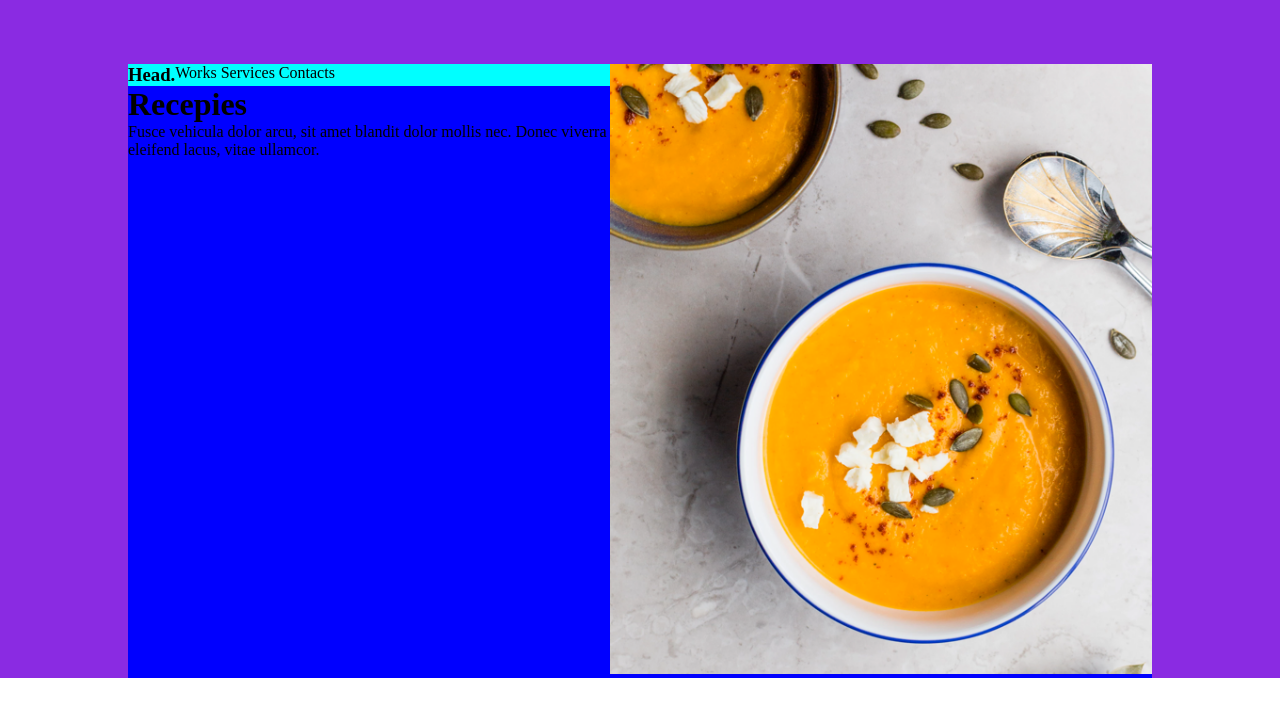
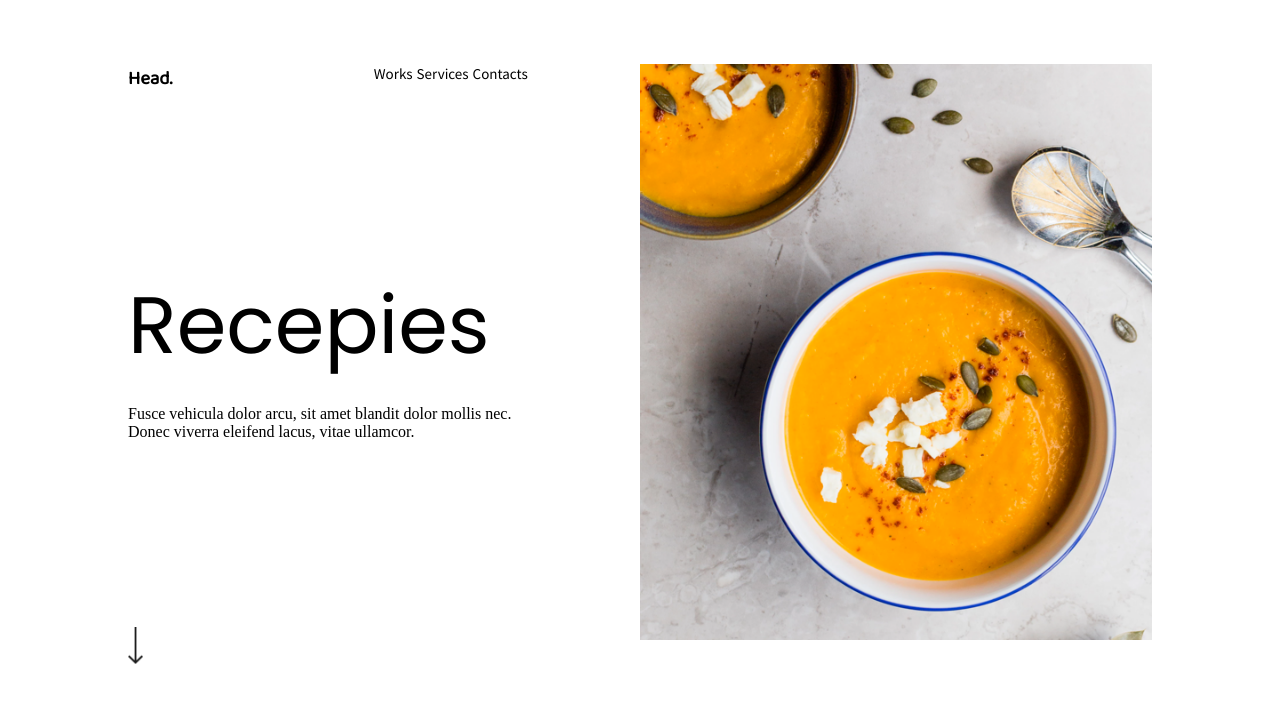
Before and after one commit to JessikaGyllstrom/ResponsiveDesign, a plain HTML site: page pages/recepies.html in a window 1280 px wide. Drawn offline with Linux system fonts and the light colour scheme; a web font is replaced by a local one.

Commit message:
style added to recepiespage

```diff
--- a/pages/recepies.html
+++ b/pages/recepies.html
@@ -4,6 +4,7 @@
     <meta charset="UTF-8">
     <meta http-equiv="X-UA-Compatible" content="IE=edge">
     <meta name="viewport" content="width=device-width, initial-scale=1.0">
+    <link href="https://fonts.googleapis.com/css2?family=Actor&family=Aldrich&family=Baloo+2&family=Poppins:wght@400;500&family=Source+Sans+Pro&display=swap" rel="stylesheet">
     <link rel="stylesheet" href="/stylesheet/recepies.css">
     <title>Recepies</title>
 </head>
@@ -13,7 +14,6 @@
         <div class="maincontainer">
 
             <div class="maincontainer__text">
-
             <nav>
                 <div class="nav">
                     <div class="nav__logo">
@@ -26,15 +26,30 @@
                     </div>
                 </div>
             </nav>
-            <div class="maintext">
-                <div class="maintext__header">
-                    <h1>Recepies</h1>
+
+
+            <div class="maintextcontainer">
+
+                <div class="maintextcontainer__text">
+
+                    <div class="maintext__header">
+                        <h1>Recepies</h1>
+                    </div>
+
+                    <div class="maintext__info">
+                        <p>Fusce vehicula dolor arcu, sit amet blandit dolor mollis nec. Donec viverra eleifend lacus, vitae ullamcor.</p>
+
+                    </div>
+
                 </div>
-                <div class="maintext__info">
-                    <p>Fusce vehicula dolor arcu, sit amet blandit dolor mollis nec. Donec viverra eleifend lacus, vitae ullamcor.</p>
+
+
+                <div class="maintext__iconbox">
+                    <img src="/images/arrow.png">
                 </div>
+
             </div>
-            </div>
+        </div>
 
             <div class="maincontainer__image">
             <picture>
--- a/stylesheet/recepies.css
+++ b/stylesheet/recepies.css
@@ -2,33 +2,79 @@
     padding: 0;
     margin: 0;
 }
+body {
+    min-height: 810px;
+}
 .container {
     width: 100%;
     display: flex;
-    background-color: blueviolet;
     justify-content: center;
     padding-top: 4rem;
 }
 .maincontainer {
     width: 80%;
-    background-color: blue;
     display: flex;
 }
 .maincontainer__text {
     width: 50%;
 }
 .nav {
-    width: 100%;
+    width: 80%;
     display: flex;
     display: inline-flex;
-    background-color: aqua;
+    justify-content: space-between;
+}
+.nav h3 {
+    font-family: 'Baloo 2', sans-serif;
+    font-weight: bold;
+}
+.nav__links {
+    width: 40%;
 }
 .nav__links a {
     text-decoration: none;
     color: black;
     display: inline-block;
+    font-family: 'Source Sans Pro', sans-serif;
+    font-size: 15px;
+}
+.maintextcontainer {
+    display: flex;
+    flex-direction: column;
+    justify-content: flex-end;
+    width: 75%;
+    height: 95%;
+}
+.maintextcontainer__text {
+    display: flex;
+    flex-direction: column;
+    height: 60%;
+}
+.maintextcontainer__text h1 {
+    font-family: 'Poppins', sans-serif;
+    margin-bottom: 20px;
+    font-weight: 400;
+    font-size: 80px;
+}
+.maintext p {
+    font-family: 'Source Sans Pro', sans-serif;
+    font-size: 22px;
+}
+.maintext__iconbox {
+    display: flex;
+    flex-wrap: wrap;
+    flex-direction: column;
+    justify-content: end;
+    height: 10%;
+}
+.maintext__iconbox img {
+    max-width: 15px;
+}
+.maincontainer__image {
+    width: 50%;
+    min-height: 600px;
+
 }
 .maincontainer__image img {
-    object-fit: cover;
     width: 100%;
 }
```
Also changed, not shown: images/arrow.png (added).
